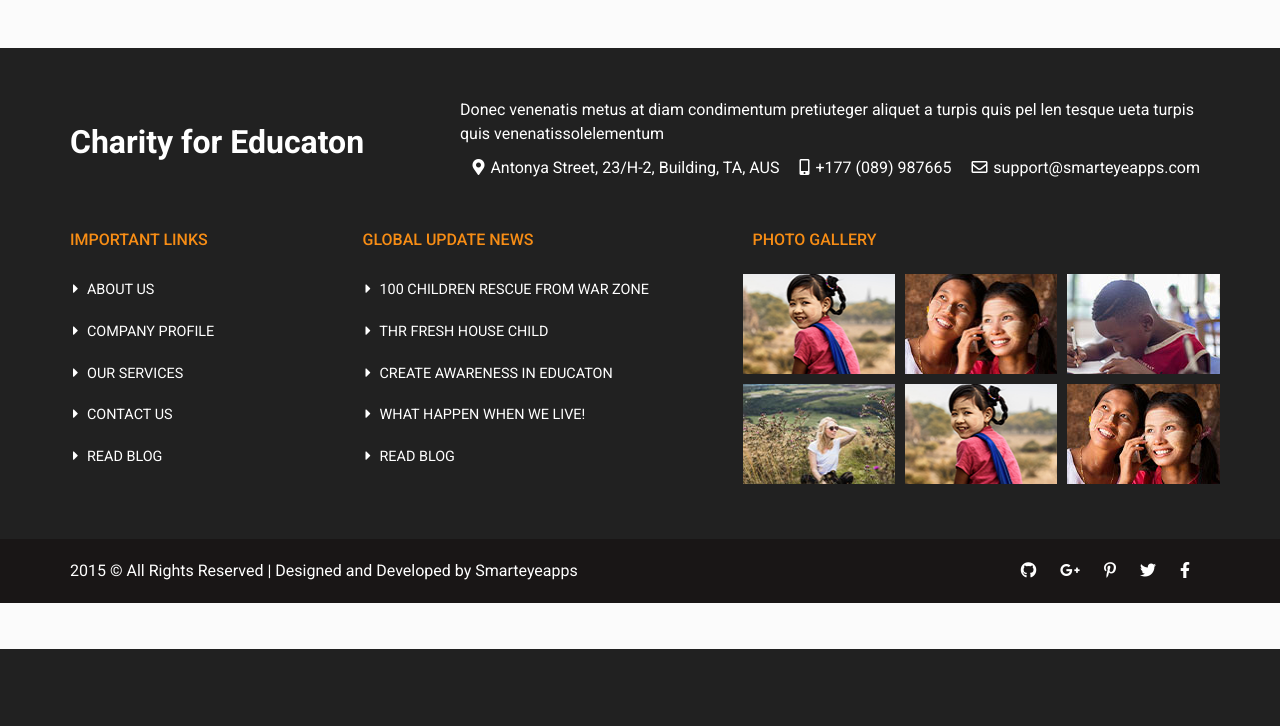
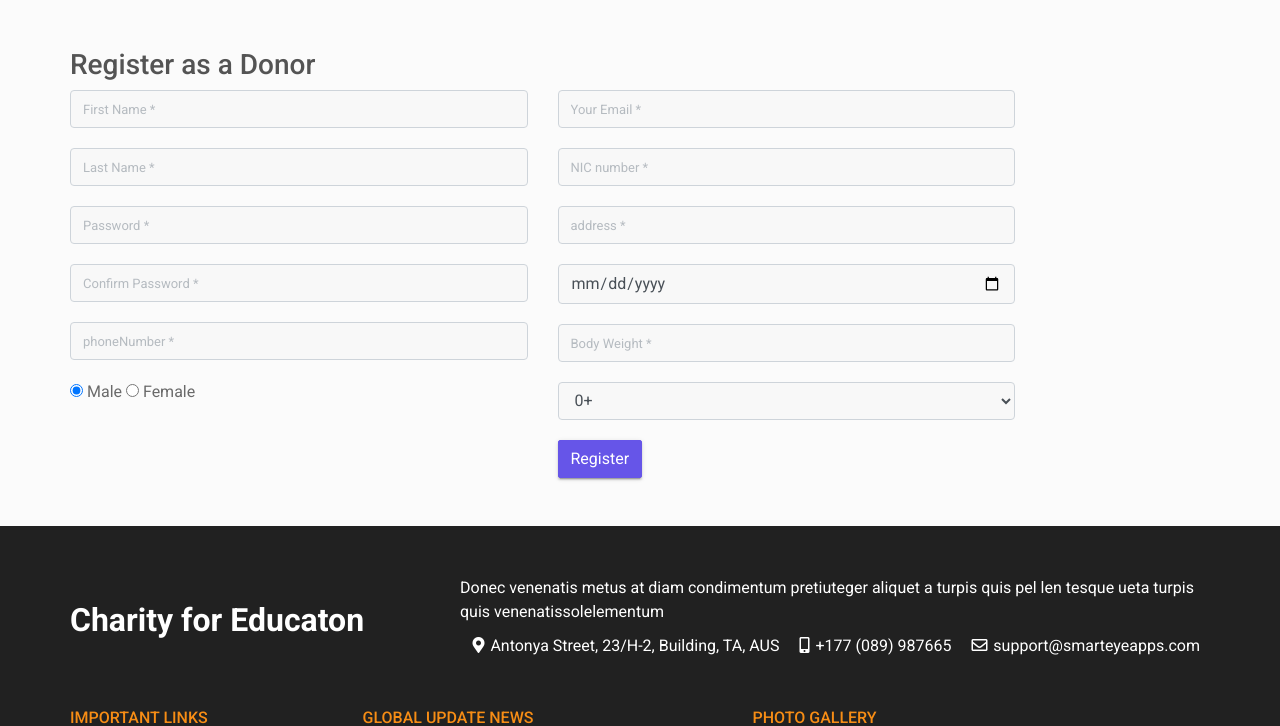
Before and after one commit to randika-chathuranga/Blood-donation-web-project, a PHP site: page /login/private/views/register.php in a window 1280 px wide. Shown: the part 151-877 px from the top of the page. Before the commit the page ends 800 px from the top, so only its background shows below. Run offline with PHP 8.4, Linux system fonts and the light colour scheme.

Commit message:
added register form design

```diff
--- a/index.php
+++ b/index.php
@@ -5,4 +5,6 @@ include("private/Path.php");
 
 Server::execute();
 
+User::createTable();
+
 ?>
--- a/private/models/Config.php
+++ b/private/models/Config.php
@@ -3,6 +3,6 @@
 const SERVER_NAME = "localhost";
 const USER_NAME = "root";
 const PASSOWRD = "";
-const DB_NAME = "test";
+const DB_NAME = "bloodDonor";
 
 ?>
--- a/private/views/register.php
+++ b/private/views/register.php
@@ -1,6 +1,72 @@
 <?php include("templates/header.php") ?>
 
 
+<div class="container register mt-5">
+                <div class="row">
+                    <div class="col-md-10 register-right">
+                                <h3 class="register-heading">Register as a Donor</h3>
+                                <div class="row register-form">
+                                    <div class="col-md-6">
+                                        <div class="form-group">
+                                            <input type="text" class="form-control" placeholder="First Name *" value="" />
+                                        </div>
+                                        <div class="form-group">
+                                            <input type="text" class="form-control" placeholder="Last Name *" value="" />
+                                        </div>
+                                        <div class="form-group">
+                                            <input type="password" class="form-control" placeholder="Password *" value="" />
+                                        </div>
+                                        <div class="form-group">
+                                            <input type="password" class="form-control"  placeholder="Confirm Password *" value="" />
+                                        </div>
+                                        <div class="form-group">
+                                            <input type="text" class="form-control" placeholder="phoneNumber *" value="" />
+                                        </div>
+                                        <div class="form-group">
+                                            <div class="maxl">
+                                                <label class="radio inline">
+                                                    <input type="radio" name="gender" value="male" checked>
+                                                    <span> Male </span>
+                                                </label>
+                                                <label class="radio inline">
+                                                    <input type="radio" name="gender" value="female">
+                                                    <span>Female </span>
+                                                </label>
+                                            </div>
+                                        </div>
+                                    </div>
+                                    <div class="col-md-6">
+                                        <div class="form-group">
+                                            <input type="email" class="form-control" placeholder="Your Email *" value="" />
+                                        </div>
+                                        <div class="form-group">
+                                            <input type="text" class="form-control" placeholder="NIC number *" value="" />
+                                        </div>
+                                        <div class="form-group">
+                                            <input type="text" class="form-control" placeholder="address *" value="" />
+                                        </div>
+                                        <div class="form-group">
+                                            <input type="date" class="form-control" value="" />
+                                        </div>
+                                        <div class="form-group">
+                                            <input type="text" class="form-control" placeholder="Body Weight *" value="" />
+                                        </div>
+                                        <select class="form-control">
+                                            <option>0+</option>
+                                            <option>0-</option>
+                                            <option>A+</option>
+                                            <option>A-</option>
+                                            <option>B+</option>
+                                            <option>B+</option>
+                                            <option>AB+</option>
+                                            <option>AB-</option>
+                                        </select>
+                                        <button type="submit" class="btn btn-primary"> Register </button>
+                                    </div>
+                                </div>
+                    </div>
+                </div>
 
+            </div>
 
 <?php include("templates/footer.php") ?>
```
Also changed, not shown: private/models/User.php (+9 -3 lines).
